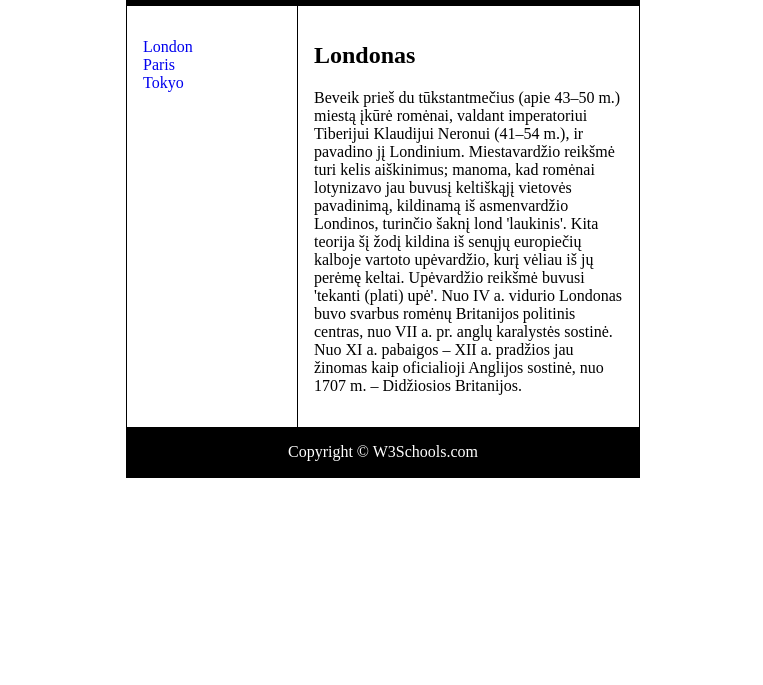
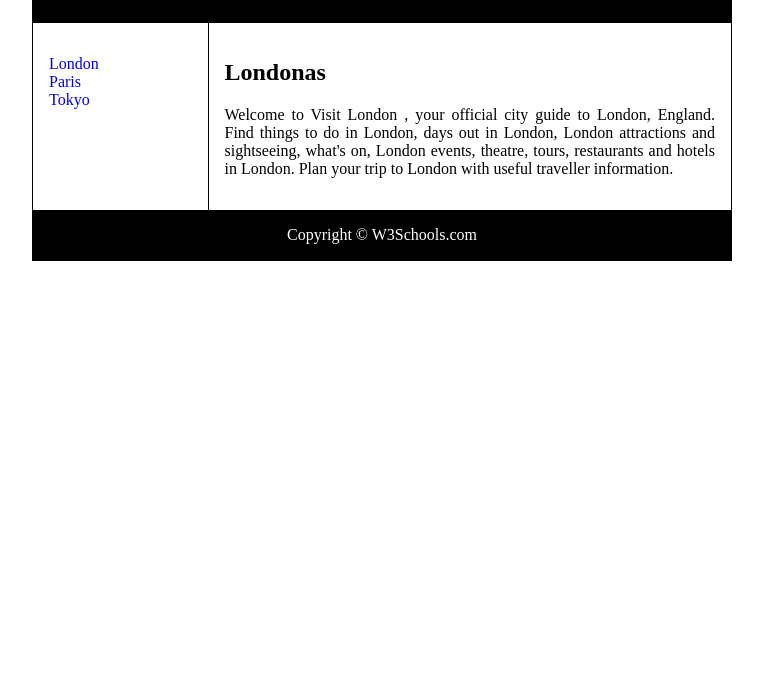
Before and after one commit to DovydasN/Front-End-ND, a plain HTML site: page index3.html in a window 1280 px wide. Shown: the part 115-800 px from the top of the page, without its empty margins (258-1021 px from the left). Drawn offline with Linux system fonts and the light colour scheme.

Commit message:
Task3 fix

```diff
--- a/index3.html
+++ b/index3.html
@@ -1,13 +1,16 @@
 <!DOCTYPE html>
 <html>
 <head>
-	<title>test 3</title>
+	<title>Task 3</title>
 	<style>
+		* {
+			box-sizing: border-box;
+		}
 		body {
-			margin-left: 30%;
-			margin-right: 30%;
+			max-width: 700px;
+			margin:25px auto;
 		}
-		div.container {
+		.container {
 			width: 100%;
 			border: 1px solid black;
 		}
@@ -20,9 +23,10 @@
 		}
 		nav {
 			float: left;
-			max-width: 160px;
-			margin: 0;
+			width: 25%;
+			margin: auto;
 			padding: 16px;
+
 		}
 		nav ul {
 			list-style-type: none;
@@ -31,11 +35,16 @@
 		nav ul a {
 			text-decoration: none;
 		}
+		nav ul a:hover {
+			color: red;
+		}
 		article {
-			margin-left: 170px;
+			float: left;
+			width: 75%;
 			border-left: 1px solid black;
 			padding: 16px;
 			overflow: hidden;
+			text-align: justify;
 		}
 	</style>
 </head>
@@ -46,16 +55,14 @@
 		</header>
 		<nav>
 			<ul>
-				<li><a href="#">London</a></li>
-				<li><a href="#">Paris</a></li>
-				<li><a href="#">Tokyo</a></li>
+				<li><a href="#London">London</a></li>
+				<li><a href="#Paris">Paris</a></li>
+				<li><a href="#Tokyo">Tokyo</a></li>
 			</ul>
 		</nav>
 		<article>
 			<h1>Londonas</h1>
-			<p>Beveik prieš du tūkstantmečius (apie 43–50 m.) miestą įkūrė romėnai, valdant imperatoriui Tiberijui Klaudijui Neronui (41–54 m.), ir pavadino jį Londinium. Miestavardžio reikšmė turi kelis aiškinimus; manoma, kad romėnai lotynizavo jau buvusį keltiškąjį vietovės pavadinimą, kildinamą iš asmenvardžio Londinos, turinčio šaknį lond 'laukinis'. Kita teorija šį žodį kildina iš senųjų europiečių kalboje vartoto upėvardžio, kurį vėliau iš jų perėmę keltai. Upėvardžio reikšmė buvusi 'tekanti (plati) upė'.
-
-			Nuo IV a. vidurio Londonas buvo svarbus romėnų Britanijos politinis centras, nuo VII a. pr. anglų karalystės sostinė. Nuo XI a. pabaigos – XII a. pradžios jau žinomas kaip oficialioji Anglijos sostinė, nuo 1707 m. – Didžiosios Britanijos.</p>
+			<p>Welcome to Visit London , your official city guide to London, England. Find things to do in London, days out in London, London attractions and sightseeing, what's on, London events, theatre, tours, restaurants and hotels in London. Plan your trip to London with useful traveller information.</p>
 		</article>
 		<footer>Copyright &copy; W3Schools.com</footer>
 	</div>
```
